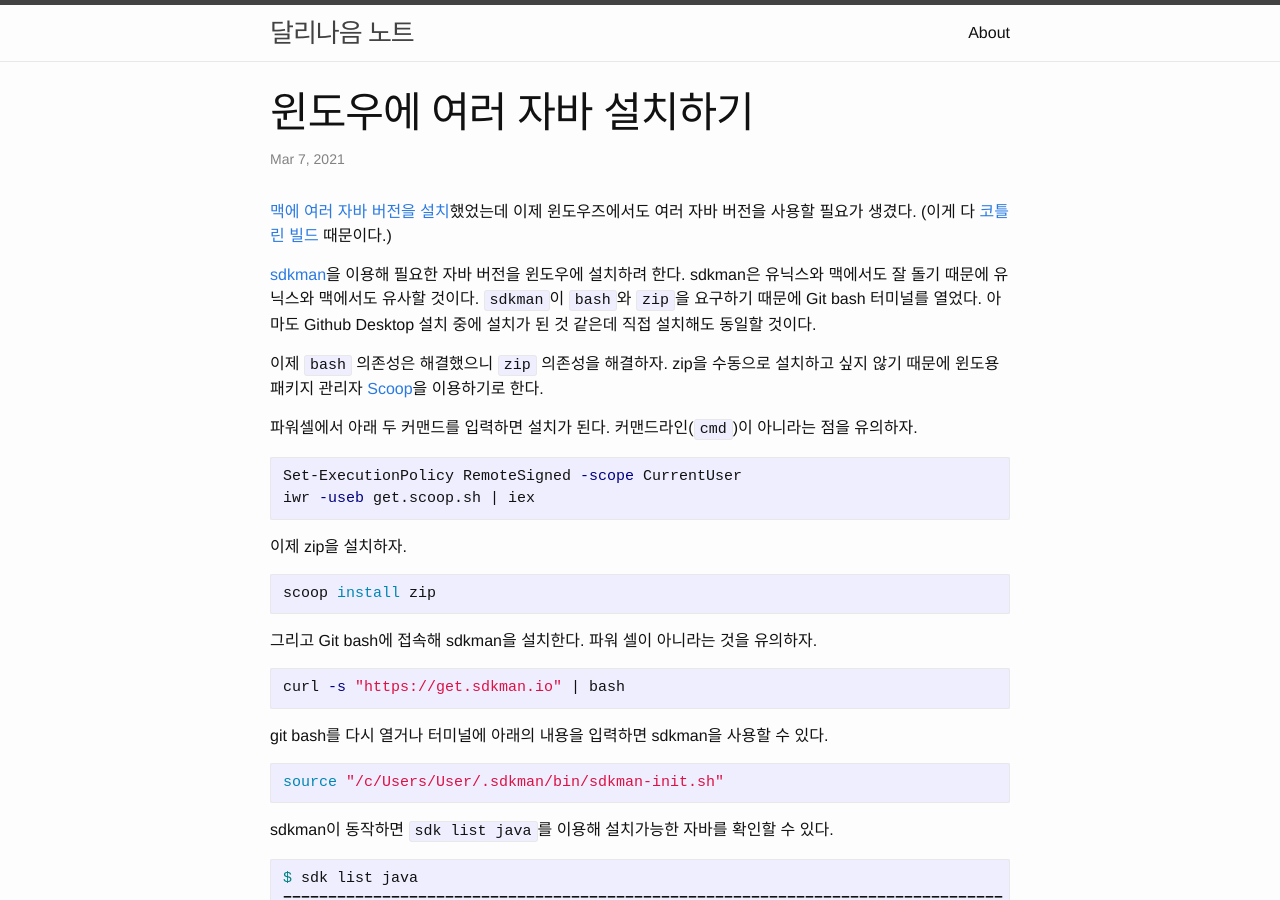
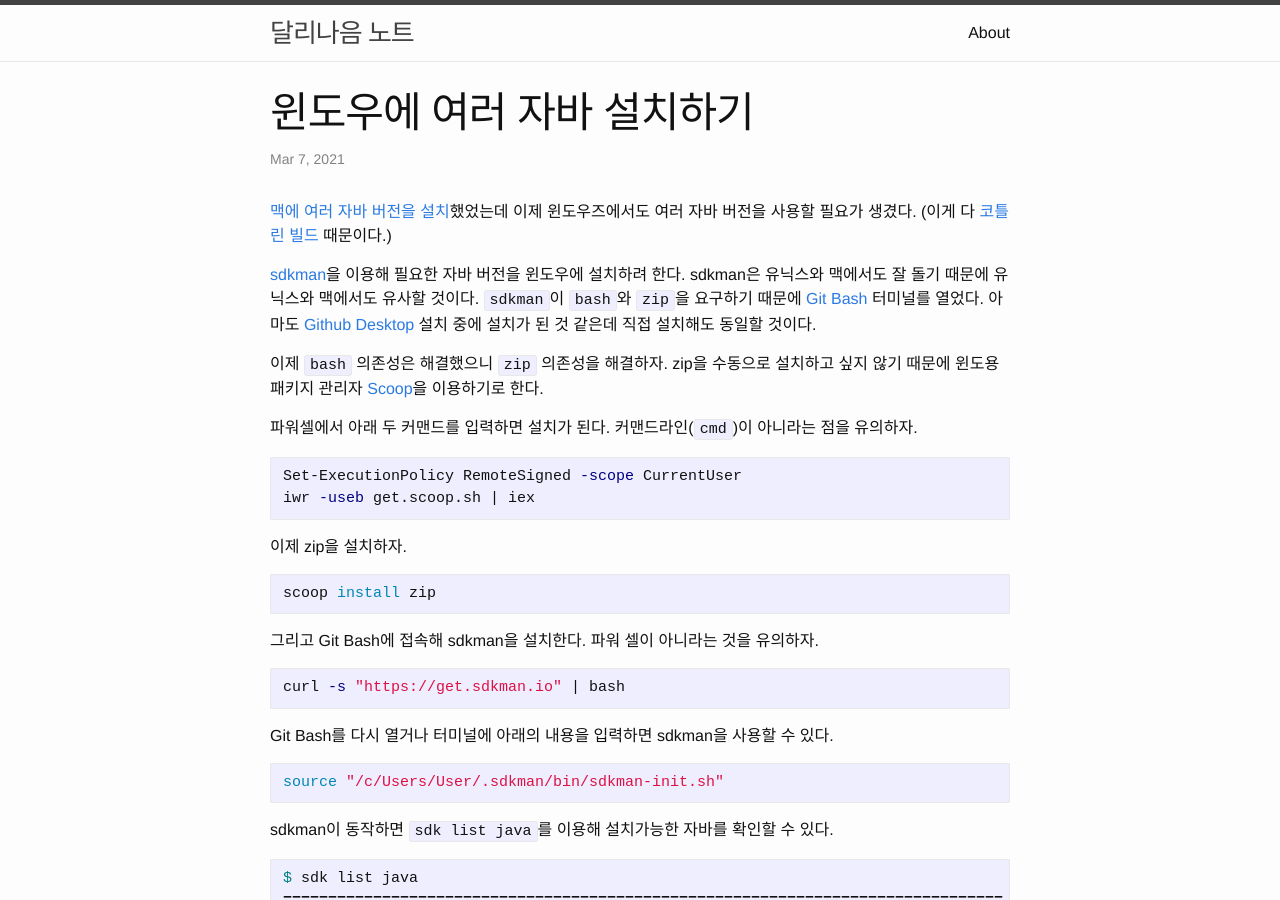
Before and after one commit to dalinaum/dalinaum.github.io, a Jekyll site: the page built from _posts/2021-03-27-multiple-jdks-2.markdown, in a window 1280 px wide and 900 px high. Built offline with Jekyll 4.4.1, drawn with Linux system fonts in a browser that asks for light colours.

Commit message:
포매팅 수정 및 링크 추가

````diff
--- a/_posts/2021-03-27-multiple-jdks-2.markdown
+++ b/_posts/2021-03-27-multiple-jdks-2.markdown
@@ -7,7 +7,7 @@ categories: java
 
 [맥에 여러 자바 버전을 설치](http://dalinaum.github.io/mac/java/2020/05/20/multiple-jdks.html)했었는데 이제 윈도우즈에서도 여러 자바 버전을 사용할 필요가 생겼다. (이게 다 [코틀린 빌드](https://github.com/JetBrains/kotlin) 때문이다.)
 
-[sdkman](https://sdkman.io/)을 이용해 필요한 자바 버전을 윈도우에 설치하려 한다. sdkman은 유닉스와 맥에서도 잘 돌기 때문에 유닉스와 맥에서도 유사할 것이다. `sdkman`이 `bash`와 `zip`을 요구하기 때문에 Git bash 터미널를 열었다. 아마도 Github Desktop 설치 중에 설치가 된 것 같은데 직접 설치해도 동일할 것이다.
+[sdkman](https://sdkman.io/)을 이용해 필요한 자바 버전을 윈도우에 설치하려 한다. sdkman은 유닉스와 맥에서도 잘 돌기 때문에 유닉스와 맥에서도 유사할 것이다. `sdkman`이 `bash`와 `zip`을 요구하기 때문에 [Git Bash](https://git-scm.com/downloads) 터미널를 열었다. 아마도 [Github Desktop](https://desktop.github.com/) 설치 중에 설치가 된 것 같은데 직접 설치해도 동일할 것이다.
 
 이제 `bash` 의존성은 해결했으니 `zip` 의존성을 해결하자. zip을 수동으로 설치하고 싶지 않기 때문에 윈도용 패키지 관리자 [Scoop](https://scoop.sh/)을 이용하기로 한다.
 
@@ -24,13 +24,13 @@ iwr -useb get.scoop.sh | iex
 scoop install zip
 ```
 
-그리고 Git bash에 접속해 sdkman을 설치한다. 파워 셀이 아니라는 것을 유의하자.
+그리고 Git Bash에 접속해 sdkman을 설치한다. 파워 셀이 아니라는 것을 유의하자.
 
 ```sh
 curl -s "https://get.sdkman.io" | bash
 ```
 
-git bash를 다시 열거나 터미널에 아래의 내용을 입력하면 sdkman을 사용할 수 있다.
+Git Bash를 다시 열거나 터미널에 아래의 내용을 입력하면 sdkman을 사용할 수 있다.
 
 ```sh
 source "/c/Users/User/.sdkman/bin/sdkman-init.sh"
````
